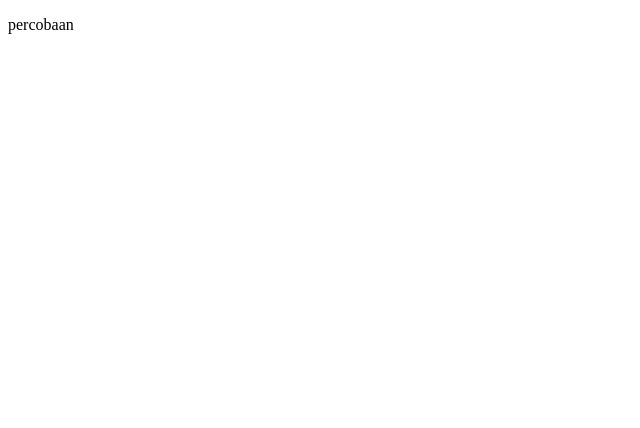
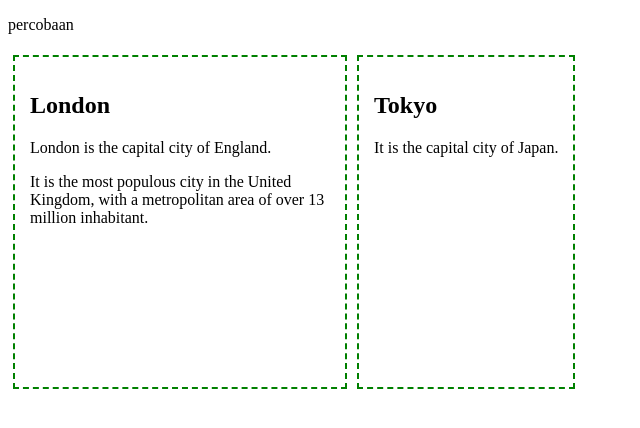
Before and after one commit to akikoagustina/akikoagustina.github.io, a plain HTML site: page boots/index.html in a window 1280 px wide. Shown: the whole page, without its empty margins (0-640 px from the left). Drawn offline with Linux system fonts and the light colour scheme.

Commit message:
menambah content
menambah Tokyo dan mencoba border baru

```diff
--- a/boots/index.html
+++ b/boots/index.html
@@ -2,8 +2,27 @@
 <html>
 <head>
    <title>percobaan responsive design</title>
+    <style>
+    .city {
+        float: left;
+        margin: 5px;
+        padding: 15px;
+        max-width: 300px;
+        height: 300px;
+        border: 2px dashed green;
+        }
+    </style>
 </head>
 <body>
     <p>percobaan</p>
+    <div class="city">
+        <h2>London</h2>
+        <p>London is the capital city of England.</p>
+        <p>It is the most populous city in the United Kingdom, with a metropolitan area of over 13 million inhabitant.</p>
+    </div>
+    <div class="city">
+        <h2>Tokyo</h2>
+        <p>It is the capital city of Japan.</p>
+    </div>
 </body>
 </html>
```
